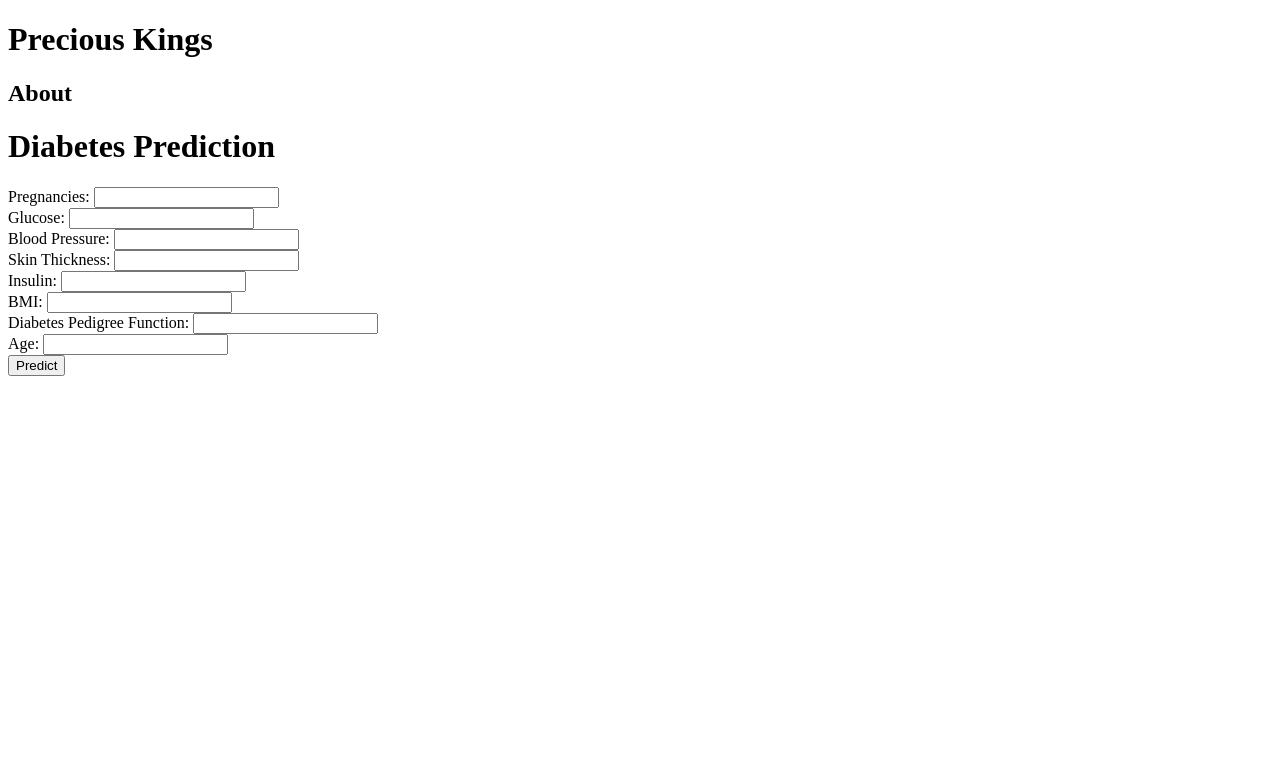
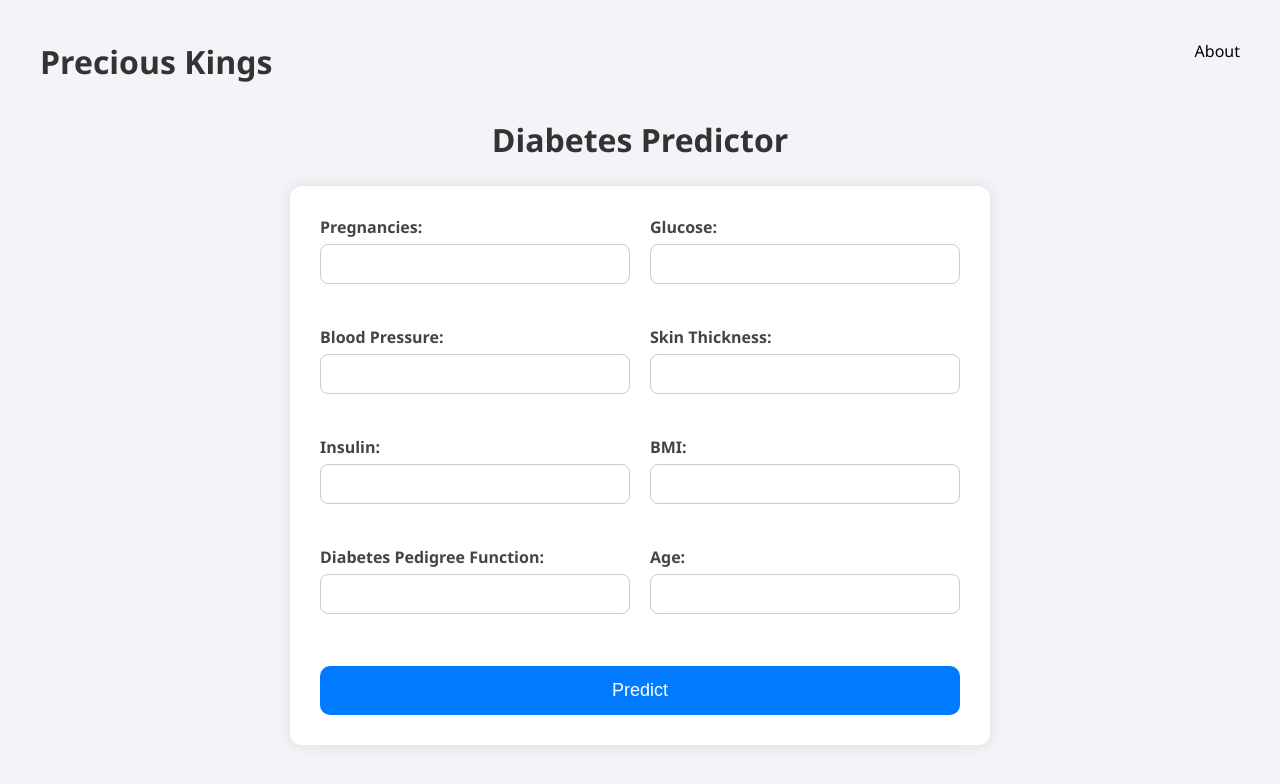
Before and after one commit to Longman-max/diabetes-predictor, a Flask app: page / in a window 1280 px wide. Shown: the top 784 px of the page. Run offline with Flask 3, Linux system fonts and the light colour scheme; parts of the project's set-up code (start-up, migrations or seed data) failed here and were passed over.

Commit message:
Added styles and backend implementation

```diff
--- /dev/null
+++ b/index.html
@@ -0,0 +1 @@
+<link rel="stylesheet" href="/static/style.css">
--- /dev/null
+++ b/result.html
@@ -0,0 +1 @@
+<link rel="stylesheet" href="/static/style.css">
--- /dev/null
+++ b/static/style.css
@@ -0,0 +1,91 @@
+* {
+    box-sizing: border-box;
+    margin: 0;
+    padding: 0;
+  }
+
+  body {
+    font-family: "Segoe UI", sans-serif;
+    background-color: #f2f4f8;
+    padding: 20px;
+  }
+
+  header {
+    /* background-color: #007BFF; */
+    display: flex;
+    justify-content: space-between;
+    color: white;
+    padding: 20px;
+    border-radius: 8px;
+    margin-bottom: 10px;
+  }
+
+  header h1 {
+    margin-bottom: 5px;
+  }
+
+  header h2 {
+    font-weight: 400;
+    font-size: 18px;
+  }
+
+  header a {
+    text-decoration: none;
+    color: black;
+  }
+
+  h1 {
+    text-align: center;
+    margin-bottom: 25px;
+    color: #333;
+  }
+
+  .form-container {
+    max-width: 700px;
+    margin: 0 auto;
+    background-color: white;
+    padding: 30px;
+    border-radius: 12px;
+    box-shadow: 0 0 15px rgba(0,0,0,0.1);
+  }
+
+  .form-grid {
+    display: grid;
+    grid-template-columns: repeat(auto-fit, minmax(280px, 1fr));
+    gap: 20px;
+  }
+
+  .form-group {
+    display: flex;
+    flex-direction: column;
+  }
+
+  label {
+    font-weight: 600;
+    margin-bottom: 6px;
+    color: #444;
+  }
+
+  input {
+    padding: 10px;
+    border: 1px solid #ccc;
+    border-radius: 8px;
+    font-size: 16px;
+  }
+
+  button {
+    margin-top: 30px;
+    width: 100%;
+    padding: 14px;
+    font-size: 18px;
+    background-color: #007BFF;
+    color: white;
+    border: none;
+    border-radius: 10px;
+    cursor: pointer;
+    transition: background 0.3s ease;
+  }
+
+  button:hover {
+    background-color: #0056b3;
+  }
--- a/templates/index.html
+++ b/templates/index.html
@@ -9,42 +9,66 @@
   <body>
     <header>
       <div>
-        <h1>Precious Kings</h1>
-        <h2>About</h2>
+        <h1><span class="first-name">Precious</span><span class="second-name" > Kings</span></h1>
+      </div>
+      <div>
+        <a href="#">About</a>
       </div>
     </header>
-    <h1>Diabetes Prediction</h1>
+    <h1>Diabetes Predictor</h1>
+    <div class="form-container">
       <form action="/predict" method="post">
+        <div class="form-grid">
+          <div class="form-group">
             <label for="Pregnancies">Pregnancies:</label>
             <input type="number" name="Pregnancies" required /><br />
+          </div>
 
+          <div class="form-group">
             <label for="Glucose">Glucose:</label>
             <input type="number" name="Glucose" required /><br />
+          </div>
 
+          <div class="form-group">
             <label for="BloodPressure">Blood Pressure:</label>
             <input type="number" name="BloodPressure" required /><br />
+          </div>
 
+          <div class="form-group">
             <label for="SkinThickness">Skin Thickness:</label>
             <input type="number" name="SkinThickness" required /><br />
+          </div>
 
+          <div class="form-group">
             <label for="Insulin">Insulin:</label>
             <input type="number" name="Insulin" required /><br />
+          </div>
 
+          <div class="form-group">
             <label for="BMI">BMI:</label>
             <input type="number" step="0.1" name="BMI" required /><br />
+          </div>
 
-      <label for="DiabetesPedigreeFunction">Diabetes Pedigree Function:</label>
+          <div class="form-group">
+            <label for="DiabetesPedigreeFunction"
+              >Diabetes Pedigree Function:</label
+            >
             <input
               type="number"
               step="0.01"
               name="DiabetesPedigreeFunction"
               required
             /><br />
+          </div>
 
+          <div class="form-group">
             <label for="Age">Age:</label>
             <input type="number" name="Age" required /><br />
+          </div>
+        </div>
 
         <button type="submit">Predict</button>
       </form>
+    </div>
   </body>
 </html>
```
Also changed, not shown: templates/style.css (deleted), 1 other file. Lines whose indentation alone changed are shown as unchanged.
